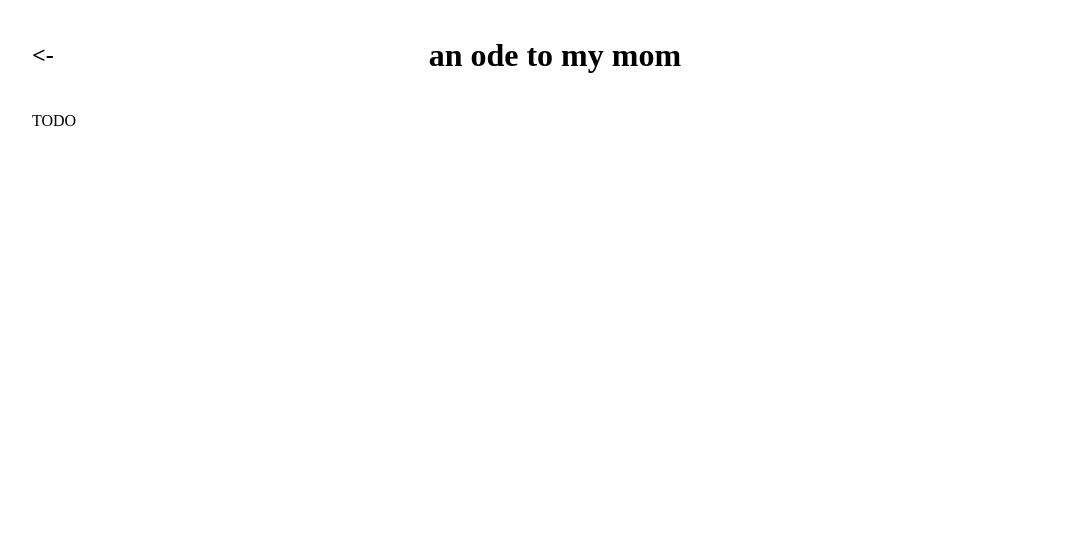
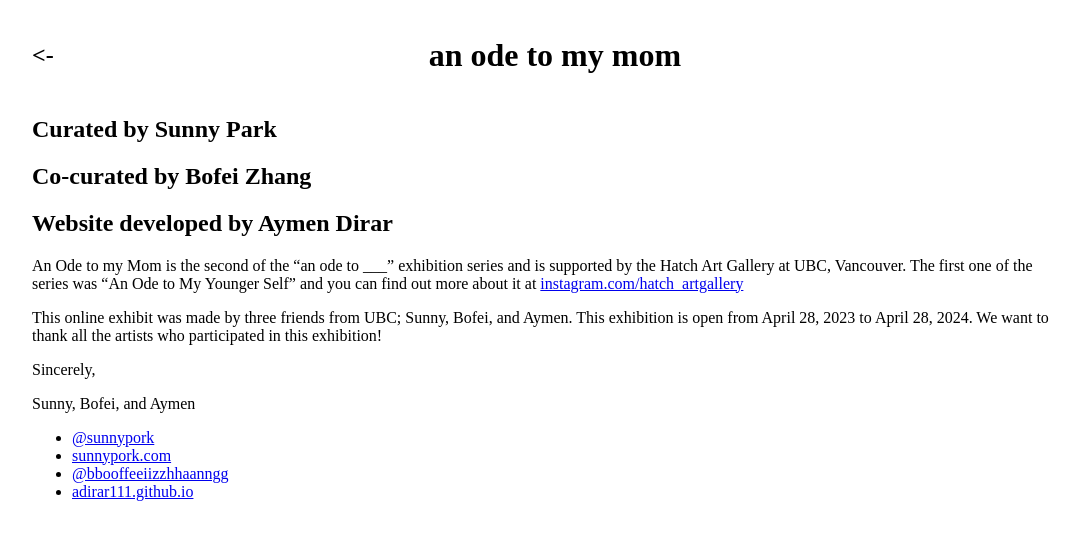
Before and after one commit to adirar111/mother-hatchling, an Astro site: page /mother-hatchling/about in a window 1280 px wide. Shown: the whole page, without its empty margins (96-1176 px from the left). Built offline with nearby package versions, Linux system fonts and the light colour scheme; Astro itself is replaced by a stand-in of ours.

Commit message:
update about

```diff
--- a/src/pages/about.astro
+++ b/src/pages/about.astro
@@ -3,5 +3,40 @@ import PageLayout from "../layouts/PageLayout.astro";
 ---
 
 <PageLayout>
-  <p>TODO</p>
+  <h2>Curated by Sunny Park</h2>
+  <h2>Co-curated by Bofei Zhang</h2>
+  <h2>Website developed by Aymen Dirar</h2>
+  <p>
+    An Ode to my Mom is the second of the “an ode to ___” exhibition series and
+    is supported by the Hatch Art Gallery at UBC, Vancouver. The first one of
+    the series was “An Ode to My Younger Self” and you can find out more about
+    it at <a href="https://www.instagram.com/hatch_artgallery/"
+      >instagram.com/hatch_artgallery</a
+    >
+  </p>
+  <p>
+    This online exhibit was made by three friends from UBC; Sunny, Bofei, and
+    Aymen. This exhibition is open from April 28, 2023 to April 28, 2024. We
+    want to thank all the artists who participated in this exhibition!
+  </p>
+  <p>Sincerely,</p>
+  <p>Sunny, Bofei, and Aymen</p>
+  <ul>
+    <li>
+      <a href="https://www.instagram.com/sunnypork/" target="_blank"
+        >@sunnypork</a
+      >
+    </li>
+    <li><a href="https://sunnypork.com/" target="_blank">sunnypork.com</a></li>
+    <li>
+      <a href="https://www.instagram.com/bbooffeeiizzhhaanngg/" target="_blank"
+        >@bbooffeeiizzhhaanngg</a
+      >
+    </li>
+    <li>
+      <a href="https://adirar111.github.io/" target="_blank"
+        >adirar111.github.io</a
+      >
+    </li>
+  </ul>
 </PageLayout>
```
